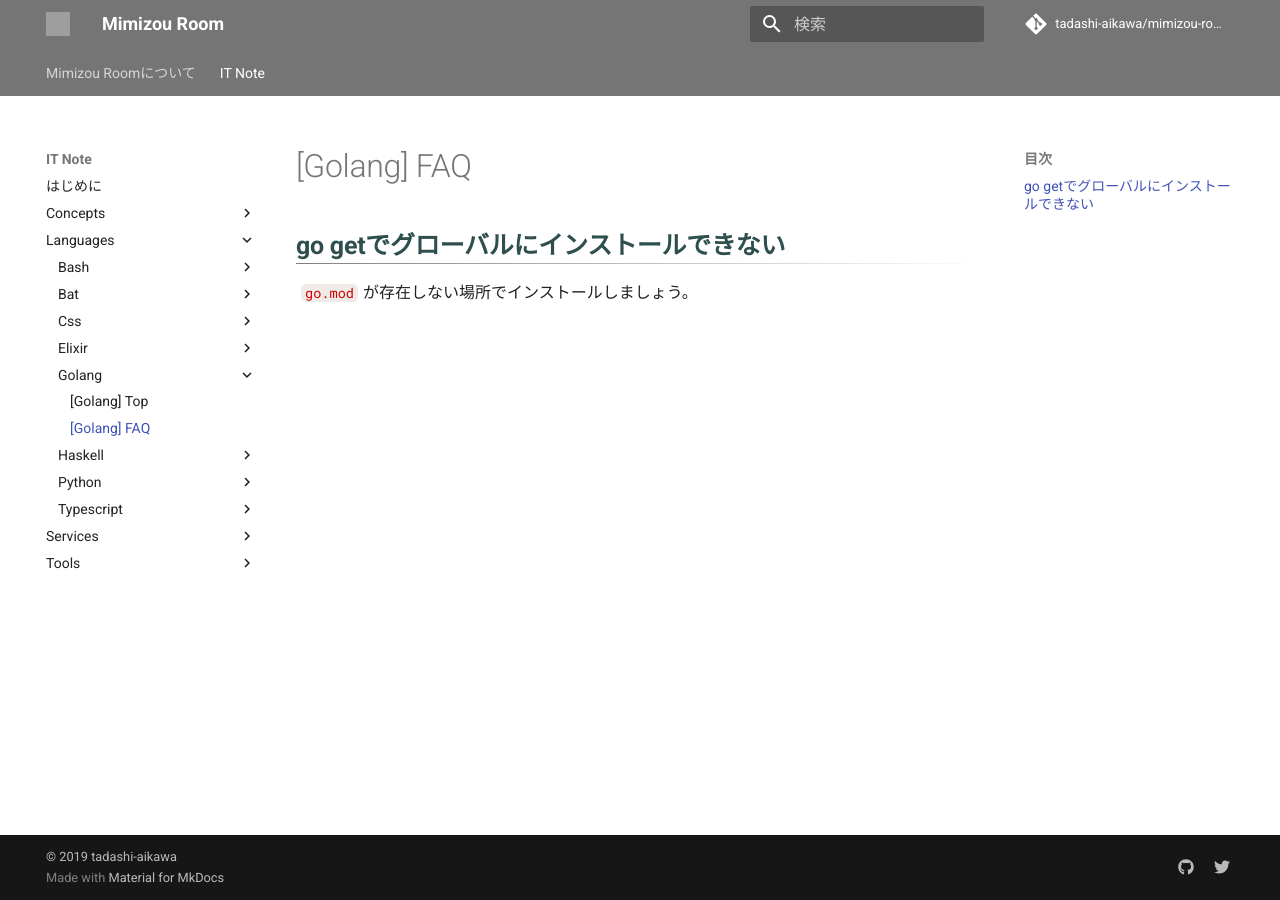
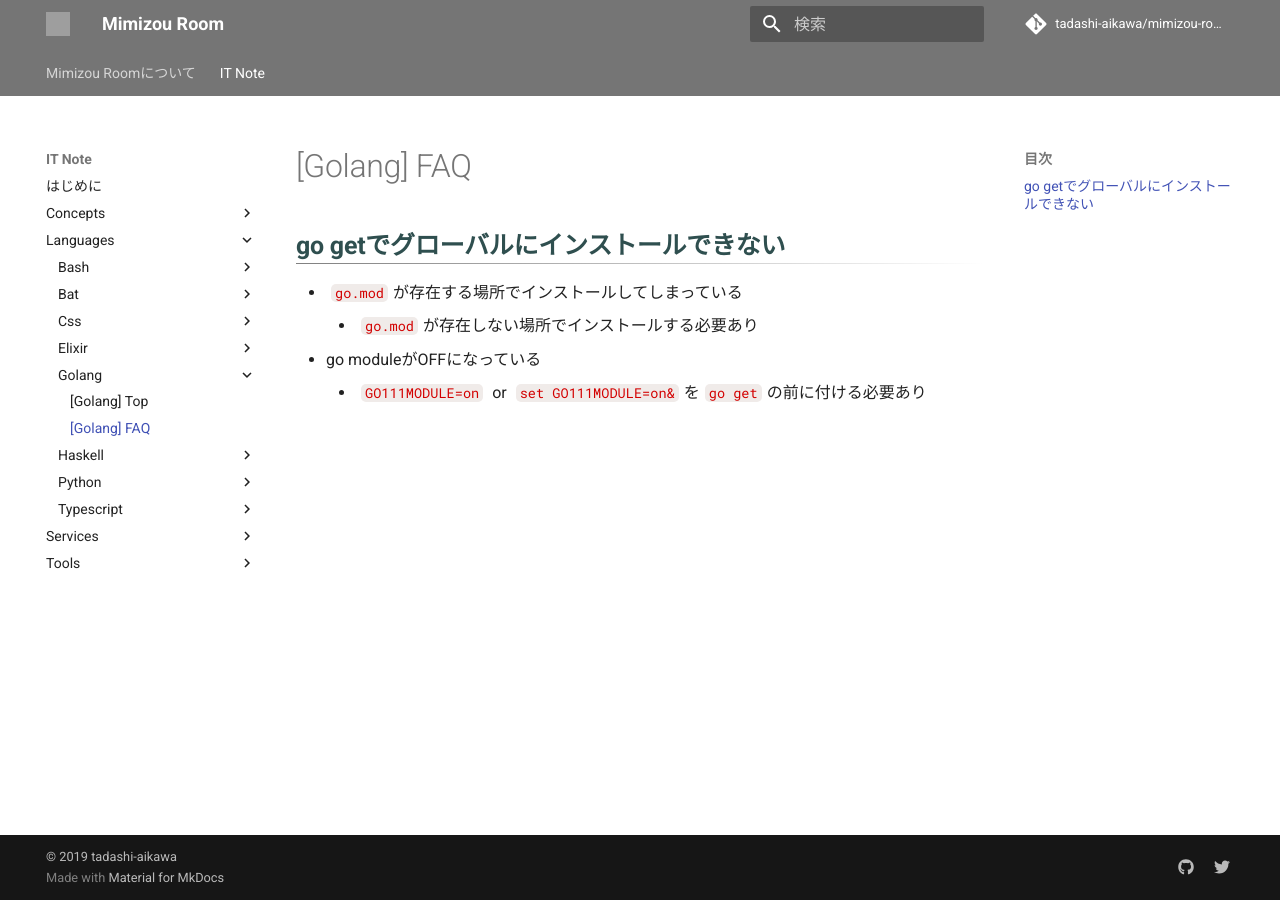
Before and after one commit to tadashi-aikawa/mimizou-room, an MkDocs documentation site: the page built from docs/IT_Note/languages/golang/trouble.md, in a window 1280 px wide. Built offline with MkDocs 1.6.1 and Material for MkDocs 9.7.7, drawn with Linux system fonts in a browser that asks for light colours; comment, search, counter and statistics services are not loaded; grey boxes are pictures that could not be loaded.

Commit message:
[Golang] go getが失敗するFAQ追加

```diff
--- a/docs/IT_Note/languages/golang/trouble.md
+++ b/docs/IT_Note/languages/golang/trouble.md
@@ -4,4 +4,7 @@
 go getでグローバルにインストールできない
 ----------------------------------------
 
-`go.mod`が存在しない場所でインストールしましょう。
+* `go.mod`が存在する場所でインストールしてしまっている
+    * `go.mod`が存在しない場所でインストールする必要あり
+* go moduleがOFFになっている
+    * `GO111MODULE=on` or `set GO111MODULE=on&`を`go get`の前に付ける必要あり
```
